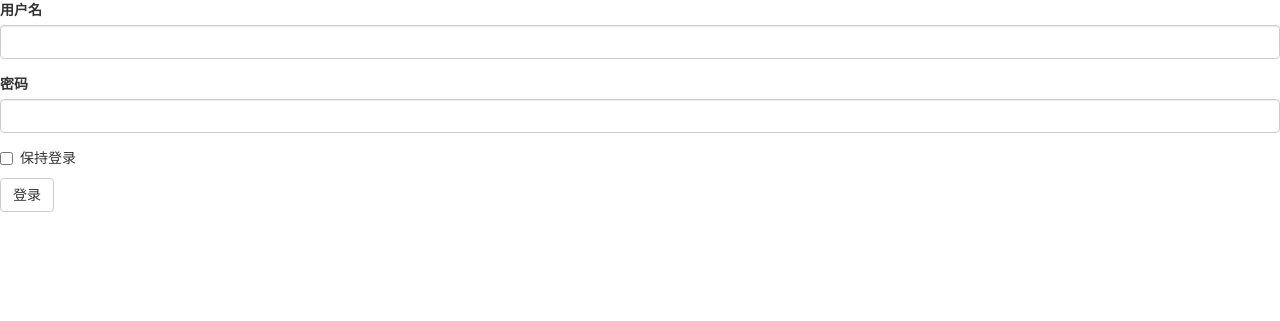
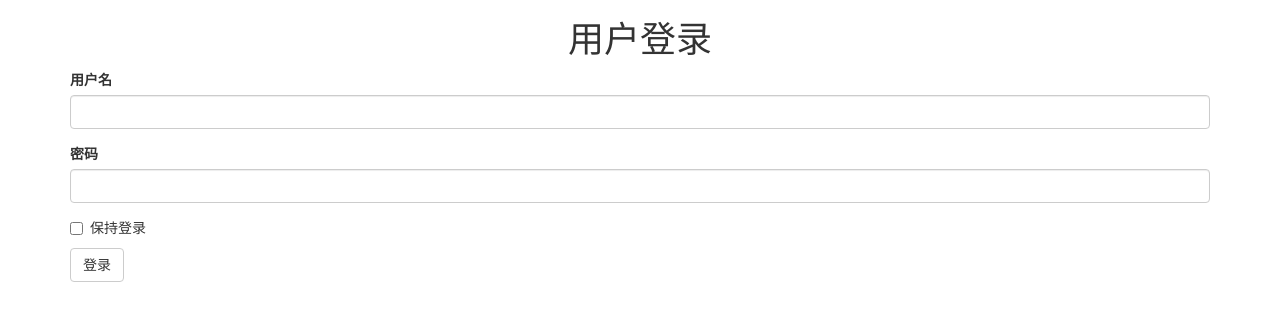
Before and after one commit to Maoxie/CrediteScitech, a Flask app: page /auth/login in a window 1280 px wide. Shown: the top 321 px of the page. Run offline with Flask 2, Linux system fonts and the light colour scheme; the visitor is signed in with stand-in values (Sample User, id 1); parts of the project's set-up code (start-up, migrations or seed data) failed here and were passed over; some libraries are stand-ins or nearby versions.

Commit message:
modify login page

```diff
--- a/app/templates/auth/login.html
+++ b/app/templates/auth/login.html
@@ -1,4 +1,7 @@
 {% extends "bootstrap/base.html" %}
+{% import "bootstrap/wtf.html" as wtf %}
+
+{% block title %}用户登陆{% endblock %}
 
 {% block content %}
 
@@ -14,7 +17,9 @@
         </div>
     {% endwith %}
 
-    {% import "bootstrap/wtf.html" as wtf %}
-    {{ wtf.quick_form(form) }}
+    <div class="container">
+        <h1 class="text-center">用户登录</h1>
+        {{ wtf.quick_form(form) }}
+    </div>
 
 {% endblock %}
```
